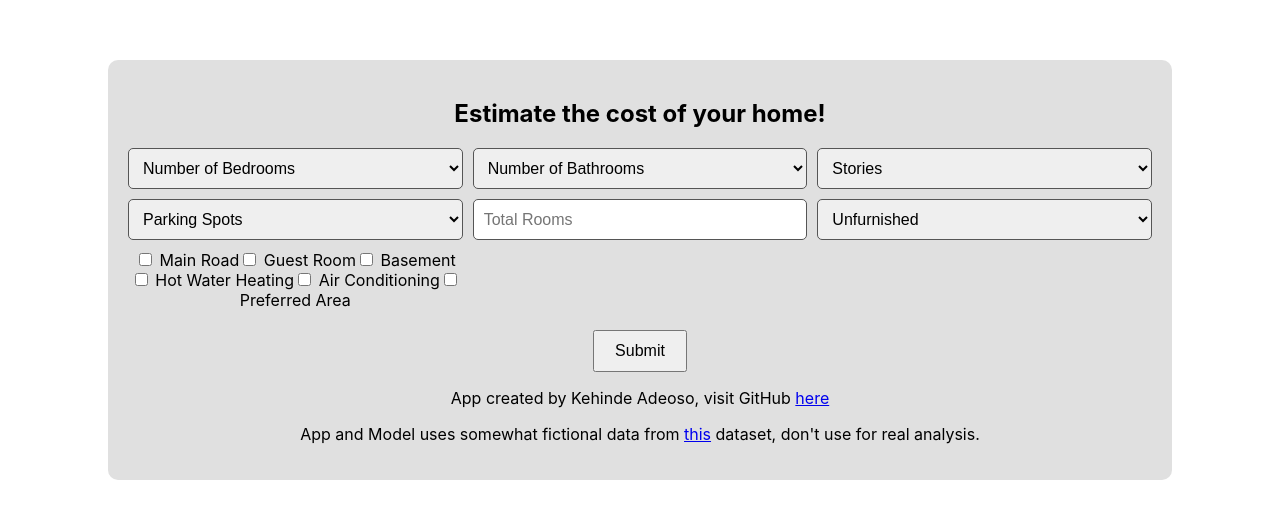
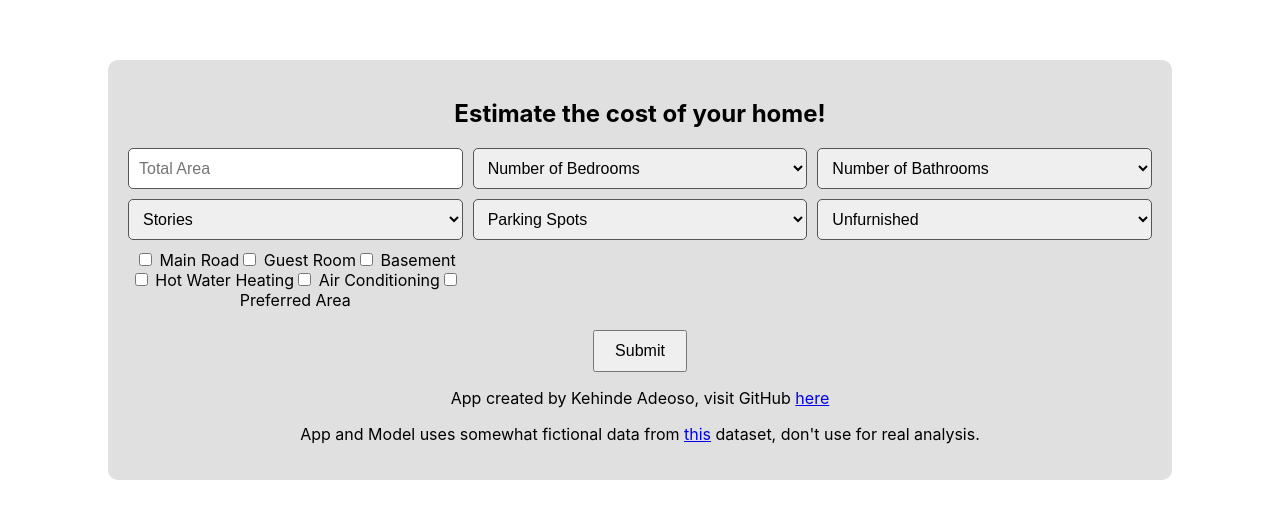
Before and after one commit to keh1nde/home-price-predictor, a React (Create React App) app in the folder frontend/: page / in a window 1280 px wide. Shown: the part 130-648 px from the top of the page. Built offline with nearby package versions, Linux system fonts and the light colour scheme.

Commit message:
Added new input for area feature for use with model.

```diff
--- a/frontend/src/components/EstimateForm.js
+++ b/frontend/src/components/EstimateForm.js
@@ -105,6 +105,14 @@ const HomeEstimator = () => {
       <h2>Estimate the cost of your home!</h2>
       <form onSubmit={handleSubmit}>
         <div className="input-grid">
+          <input
+              type="number"
+              name="area"
+              value={formData.area}
+              onChange={handleChange}
+              placeholder="Total Area"
+              className="t-input"
+          />
           <select name="bedrooms" value={formData.bedrooms} onChange={handleChange} className="t-input">
             <option value="">Number of Bedrooms</option>
             {[1, 2, 3, 4].map(num => (
@@ -129,14 +137,6 @@ const HomeEstimator = () => {
                 <option key={num} value={num}>{num}</option>
             ))}
           </select>
-          <input
-              type="number"
-              name="totalRooms"
-              value={formData.totalRooms}
-              onChange={handleChange}
-              placeholder="Total Rooms"
-              className="t-input"
-          />
           <select name="furnishingStatus" value={formData.furnishingStatus} onChange={handleChange} className="t-input">
             <option value="0">Unfurnished</option>
             <option value="1">Semi-Furnished</option>
```
